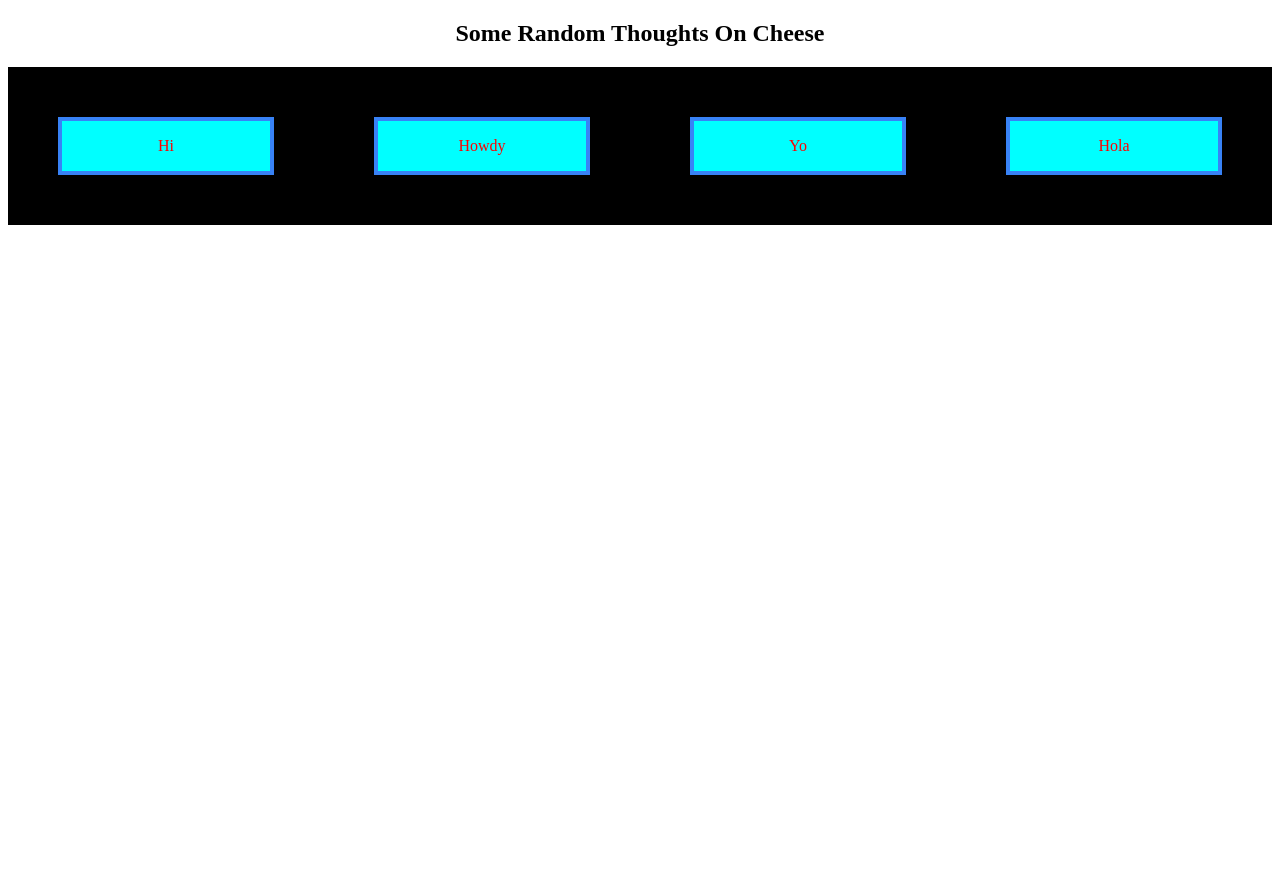
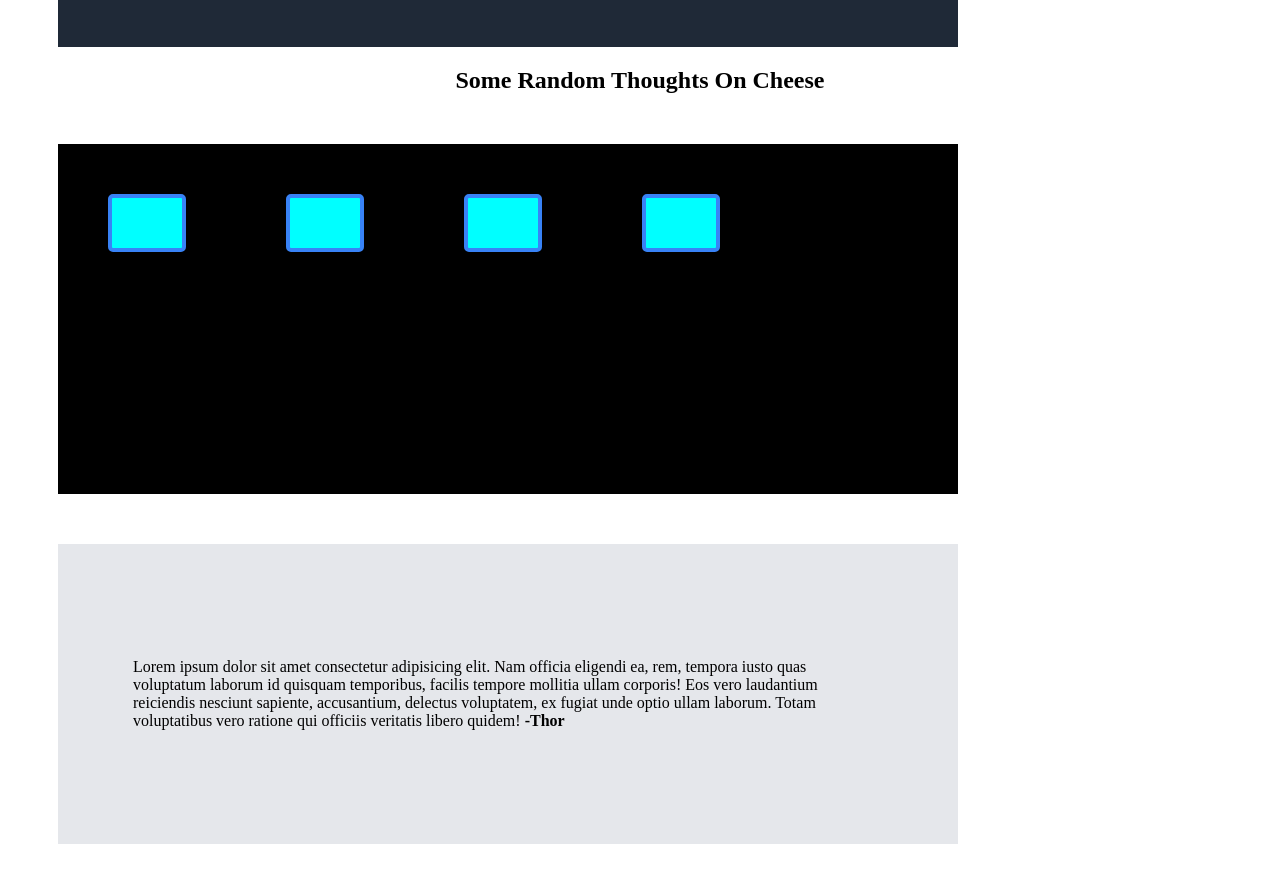
Before and after one commit to SylasB/LandingPage_Test, a plain HTML site: page index.html in a window 1280 px wide. Shown: the part 361-1244 px from the top of the page. Before the commit the page ends 800 px from the top, so only its background shows below. Drawn offline with Linux system fonts and the light colour scheme.

Commit message:
Added the quote section and coresponding CSS.

```diff
--- a/index.html
+++ b/index.html
@@ -49,20 +49,31 @@
             <h2 class="container-2-title"> Some Random Thoughts On Cheese</h2>
         </div>
         <div class="container-2-2">
-                <div class="box">
-                    <p>Hi</p>
+                <div>
+                    <p class="box"></p>
+                    <p>Test</p>
                 </div>
-                <div class="box">
-                    <p>Howdy</p>
+                <div>
+                    <p class="box"></p>
+                    <p>Test</p>
                 </div>
-                <div class="box">
-                    <p>Yo</p>
+                <div>
+                    <p class="box"></p>
+                    <p>Test</p>
                 </div>
-                <div class="box">
-                    <p>Hola</p>
+                <div>
+                    <p class="box"></p>
+                    <p>Test</p>
                 </div>
         </div>
 
+    </div>
+    <div class="container-quote">
+        <div class="item-quote">
+            <p>
+                Lorem ipsum dolor sit amet consectetur adipisicing elit. Nam officia eligendi ea, rem, tempora iusto quas voluptatum laborum id quisquam temporibus, facilis tempore mollitia ullam corporis! Eos vero laudantium reiciendis nesciunt sapiente, accusantium, delectus voluptatem, ex fugiat unde optio ullam laborum. Totam voluptatibus vero ratione qui officiis veritatis libero quidem! <strong>-Thor</strong>
+            </p>
+        </div>
     </div>
     <footer>
 
--- a/styles.css
+++ b/styles.css
@@ -6,6 +6,8 @@
   /* display: flex; */
   background-color: #1f2937;
   color: white;
+  max-width: 900px;
+  margin-inline: 50px;
 }
 
 .container-header {
@@ -39,8 +41,10 @@
 }
 
 .item-awesome-2 {
-  text-align: center;
+  height: 200px;
+  /*text-align: center;*/
   background-color: darkgrey;
+  align-self: center;
 }
 
 .container-2 {
@@ -55,20 +59,38 @@
 .container-2-2 {
   background-color: black;
   display: flex;
+  height: 350px;
+  max-width: 900px;
+  margin: 50px;
 }
 
 .box {
-  width: 40px;
+  min-width: 70px;
   height: 50px;
   border: 4px solid #3882f6;
   background-color: aqua;
   color: red;
   text-align: center;
   margin: 50px;
+  border-radius: 5px;
 
   flex-wrap: wrap;
   flex: 1;
   flex-basis: 10px;
-  justify-content: space-around;
-  align-items: center;
+  justify-content: center;
 }
+
+.container-quote {
+  background-color: #e5e7eb;
+  max-width: 900px;
+  height: 300px;
+  margin: 50px;
+
+  display: flex;
+}
+
+.item-quote {
+  margin: 75px;
+  align-self: center;
+  justify-content: center;
+}
```
